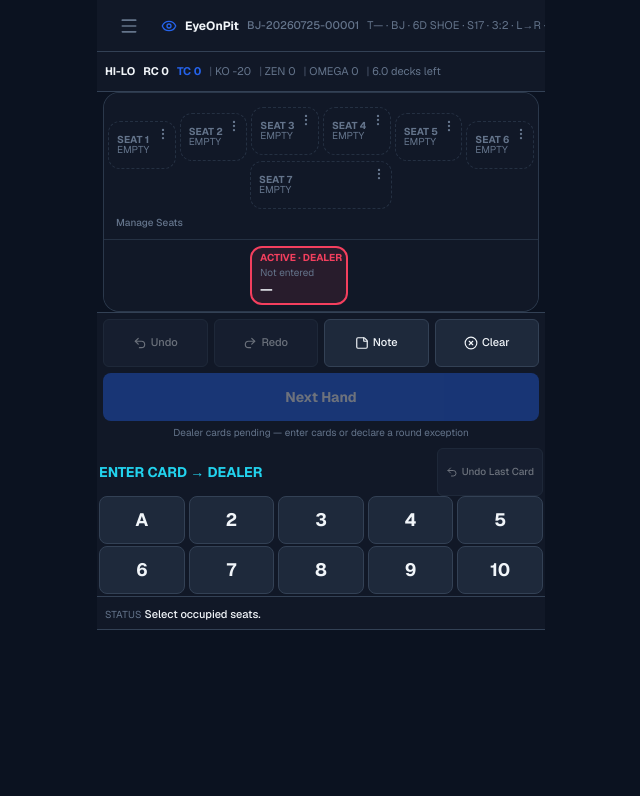
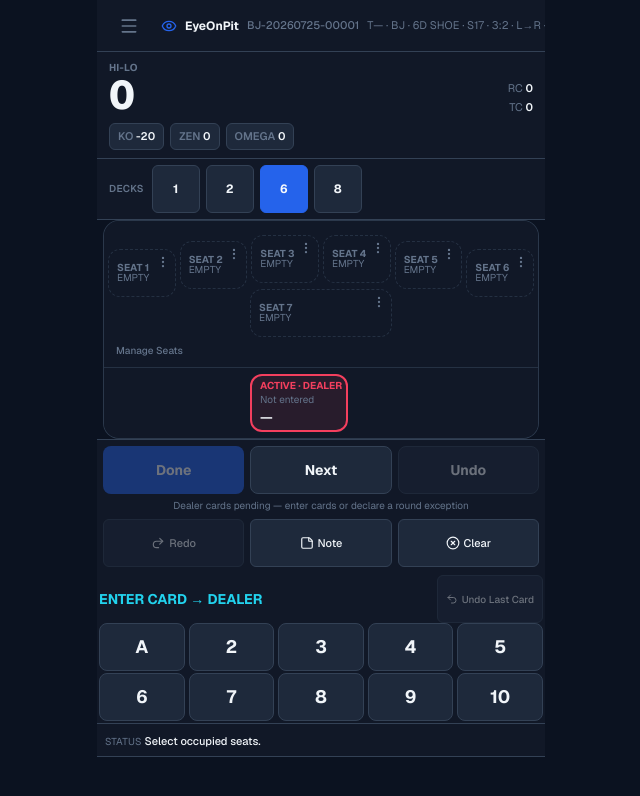
Before and after one commit to thesidfather84/eyeonpit, a Next.js app: page / in a window 1280 px wide. Both pictures are taken after a click on the button "Start With Defaults". Shown: the top 796 px of the page, without its empty margins (319-959 px from the left). Built offline with nearby package versions, Linux system fonts and the light colour scheme.

Commit message:
fix(live-ui): restore approved count and round controls
Co-Authored-By: Claude Sonnet 5 <noreply@anthropic.com>

```diff
--- a/src/components/live/CountSummaryPanel.tsx
+++ b/src/components/live/CountSummaryPanel.tsx
@@ -18,11 +18,16 @@ function formatTrueCount(value: number | null): string {
 const ABBR: Record<string, string> = { "Hi-Lo": "HI-LO", KO: "KO", Zen: "ZEN", "Omega II": "OMEGA" };
 
 /**
- * One compact strip (~40px) — receives one calculated CountSnapshot from
- * the counting engine and only formats/renders it; it never calculates a
- * count itself. Every system updates from the same card ledger; the
- * primary system (investigation.countingSystem) is emphasized, others
- * shown as quick comparison values.
+ * The count panel — receives one calculated CountSnapshot from the
+ * counting engine and only formats/renders it; it never calculates a count
+ * itself. The primary system's running count is the single largest thing
+ * on this panel (an operator glancing at the phone must be able to read it
+ * without parsing a sentence); RC/TC are smaller secondary labels next to
+ * it. Every other enabled system renders as its own equal-size chip below,
+ * wrapping onto a second line on narrow phones rather than clipping —
+ * this container never uses overflow-hidden or a fixed height that could
+ * hide a value. No system gets an arbitrary one-off color; the only color
+ * distinction is foreground (values) vs muted-foreground (labels).
  */
 export function CountSummaryPanel() {
   const { investigation, currentRound, cardEvents } = useInvestigationContext();
@@ -32,25 +37,45 @@ export function CountSummaryPanel() {
   );
   const primary = investigation.countingSystem;
   const others = COUNTING_SYSTEMS.filter((s) => s !== primary);
+  const primaryValue = snapshot[primary];
 
   return (
-    <div className="flex h-10 flex-none items-center gap-2 overflow-x-auto border-b border-border bg-surface px-2 text-[11px]">
-      <span className="shrink-0 font-bold text-foreground">{ABBR[primary]}</span>
-      <span className="shrink-0 font-bold text-foreground">
-        RC {formatSigned(snapshot[primary].running)}
+    <div className="flex flex-none flex-col gap-2 border-b border-border bg-surface px-3 py-2">
+      <div className="flex items-end justify-between gap-3">
+        <div className="min-w-0">
+          <p className="text-[10px] font-bold uppercase tracking-wide text-muted-foreground">
+            {ABBR[primary]}
+          </p>
+          <p
+            className="text-[2.5rem] font-extrabold leading-none tabular-nums text-foreground"
+            aria-label={`${ABBR[primary]} running count`}
+          >
+            {formatSigned(primaryValue.running)}
+          </p>
+        </div>
+        <div className="flex shrink-0 flex-col items-end gap-0.5 text-[11px] text-muted-foreground">
+          <span>
+            RC <span className="font-semibold text-foreground">{formatSigned(primaryValue.running)}</span>
           </span>
-      <span className="shrink-0 font-bold text-accent">
-        TC {formatTrueCount(snapshot[primary].trueCount)}
+          <span>
+            TC <span className="font-semibold text-foreground">{formatTrueCount(primaryValue.trueCount)}</span>
           </span>
+        </div>
+      </div>
+
+      {others.length > 0 && (
+        <div className="flex flex-wrap gap-1.5">
           {others.map((system) => (
-        <span key={system} className="shrink-0 text-muted-foreground">
-          <span className="text-muted-foreground/70">|</span> {ABBR[system]}{" "}
+            <span
+              key={system}
+              className="shrink-0 rounded-md border border-border bg-surface-raised px-2 py-1 text-[11px] font-semibold text-foreground"
+            >
+              <span className="text-muted-foreground">{ABBR[system]}</span>{" "}
               {formatSigned(snapshot[system].running)}
             </span>
           ))}
-      <span className="shrink-0 text-muted-foreground">
-        <span className="text-muted-foreground/70">|</span> {snapshot.decksRemaining.toFixed(1)} decks left
-      </span>
+        </div>
+      )}
     </div>
   );
 }
--- /dev/null
+++ b/src/components/live/LiveDeckSelector.tsx
@@ -0,0 +1,69 @@
+"use client";
+
+import { useState } from "react";
+import { calculateCountSnapshot } from "@/lib/counting-engine/calculateCounts";
+import { eventsInShoe } from "@/lib/counting-engine/ledger";
+import { updateGameConfigAndRecalculate } from "@/lib/db/repositories/investigations";
+import { useInvestigationContext } from "@/contexts/InvestigationContext";
+
+const DECK_PRESETS = [1, 2, 6, 8];
+
+/**
+ * Deck count must be an obvious, tappable control on the live screen
+ * itself, not just buried in Quick/Advanced Setup — but only while it's
+ * still safe to change: once any card has been recorded for the current
+ * shoe, changing shoeTotalDecks out from under it would silently corrupt
+ * decks-remaining/true-count for cards already counted, so this renders
+ * nothing past that point (Quick Setup's "risky change" confirmation flow
+ * is the correct path once a shoe is underway).
+ */
+export function LiveDeckSelector() {
+  const { investigation, currentRound, cardEvents, refresh } = useInvestigationContext();
+  const [busy, setBusy] = useState(false);
+  const snapshot = calculateCountSnapshot(
+    eventsInShoe(cardEvents, currentRound.shoeNumber),
+    investigation.shoeTotalDecks
+  );
+
+  if (snapshot.exposedCardCount > 0) return null;
+
+  async function selectDecks(n: number) {
+    if (n === investigation.shoeTotalDecks || busy) return;
+    setBusy(true);
+    try {
+      await updateGameConfigAndRecalculate(investigation.localId, { shoeTotalDecks: n });
+      await refresh();
+    } finally {
+      setBusy(false);
+    }
+  }
+
+  return (
+    <div className="flex flex-none items-center gap-2 border-b border-border bg-surface px-3 py-1.5">
+      <span className="shrink-0 text-[10px] font-semibold uppercase tracking-wide text-muted-foreground">
+        Decks
+      </span>
+      <div className="flex gap-1.5">
+        {DECK_PRESETS.map((n) => {
+          const selected = investigation.shoeTotalDecks === n;
+          return (
+            <button
+              key={n}
+              type="button"
+              disabled={busy}
+              aria-pressed={selected}
+              onClick={() => selectDecks(n)}
+              className={`tap-target rounded-md border px-3 text-xs font-bold disabled:opacity-40 ${
+                selected
+                  ? "border-accent bg-accent text-accent-foreground"
+                  : "border-border bg-surface-raised text-foreground"
+              }`}
+            >
+              {n}
+            </button>
+          );
+        })}
+      </div>
+    </div>
+  );
+}
--- a/src/components/live/LiveScreen.tsx
+++ b/src/components/live/LiveScreen.tsx
@@ -3,6 +3,7 @@
 import { useInvestigationContext } from "@/contexts/InvestigationContext";
 import { LiveHeader } from "./LiveHeader";
 import { CountSummaryPanel } from "./CountSummaryPanel";
+import { LiveDeckSelector } from "./LiveDeckSelector";
 import { TableMap } from "./TableMap";
 import { ActiveSeatHeader } from "./ActiveSeatHeader";
 import { HandStatusLine } from "./HandStatusLine";
@@ -14,19 +15,19 @@ import { RoundControlsRow } from "./RoundControlsRow";
 
 /**
  * One scroll container for the whole screen below the header — never two.
- * The live-entry core (header, count summary, table map, round controls,
- * active context, card keypad, wager) are plain `flex-none` siblings, each
- * its natural height, in their original order; only the secondary stuff
- * below (player actions, guidance) sits in the single `overflow-y-auto`
- * region and scrolls out of view. An operator mid-hand should never lose
- * the seat/dealer selector, the round controls, the keypad, or the wager
- * just because they scrolled to tap a result — and never has to deal with a
- * second, nested scrollbar to do so.
+ * The live-entry core (header, count summary, deck selector, table map,
+ * active context, round controls, card keypad, wager) are plain
+ * `flex-none` siblings, each its natural height, in their original order;
+ * only the secondary stuff below (player actions, guidance) sits in the
+ * single `overflow-y-auto` region and scrolls out of view. An operator
+ * mid-hand should never lose the seat/dealer selector, the round controls,
+ * the keypad, or the wager just because they scrolled to tap a result —
+ * and never has to deal with a second, nested scrollbar to do so.
  *
- * RoundControlsRow (Undo/Redo/Note/Clear/Next Hand) sits directly beneath
- * TableMap, in the sticky core, per the arch-layout redesign — the primary
- * round-advance action lives right under the table graphic it acts on,
- * ahead of the active-seat/keypad/wager controls below it.
+ * RoundControlsRow (Done/Next/Undo, plus the secondary Redo/Note/Clear
+ * row) sits directly above CardEntryPad — the primary forward control
+ * lives immediately next to the keypad it acts on, never at the bottom of
+ * the page behind scrollable content.
  *
  * History, Reports, Export, Settings, and Help open as overlays from the
  * header's Menu — the operator never leaves this screen during a live
@@ -47,10 +48,11 @@ export function LiveScreen() {
     <div className="flex h-full flex-col overflow-hidden bg-background">
       <LiveHeader />
       <CountSummaryPanel />
+      <LiveDeckSelector />
 
       <TableMap />
+      {activeSeat != null && <ActiveSeatHeader target={activeSeat} />}
       <RoundControlsRow />
-      {activeSeat != null && <ActiveSeatHeader target={activeSeat} />}
       <CardEntryPad />
       {activeSeatEnabled && <QuickBetPanel target={activeSeat!} />}
 
--- a/src/components/live/QuickSetupSheet.tsx
+++ b/src/components/live/QuickSetupSheet.tsx
@@ -39,7 +39,7 @@ const FORMAT_OPTIONS: { value: BlackjackFormat; label: string }[] = [
   { value: "shoe", label: "Shoe Game" },
 ];
 
-const DECK_PRESETS = [4, 6, 8];
+const DECK_PRESETS = [1, 2, 6, 8];
 const RULE_PROFILE_OPTIONS: RuleProfileId[] = ["standard", "3-2-h17", "3-2-s17", "6-5-h17", "custom"];
 
 const optionButton = (active: boolean) =>
--- a/src/components/live/RoundControlsRow.tsx
+++ b/src/components/live/RoundControlsRow.tsx
@@ -1,20 +1,27 @@
 "use client";
 
 import { useState } from "react";
-import { Redo2, StickyNote, Undo2, XCircle } from "lucide-react";
+import { Redo2, StickyNote, XCircle } from "lucide-react";
 import { useInvestigationContext } from "@/contexts/InvestigationContext";
 import { canCompleteRound } from "@/lib/utils/roundValidation";
-import { useTerminology } from "@/hooks/useTerminology";
 import { AddNoteSheet } from "./AddNoteSheet";
 
 /**
- * Sits directly beneath TableMap in LiveScreen's sticky core — always
- * visible, never scrolled out of view. One primary action, "Complete
- * Round": disabled until canCompleteRound() passes, and on tap it
- * saves the round and begins the next one in the same shoe immediately — no
- * separate "Start Next Round" tap, nothing else to ask. An accidental
- * completion is corrected with the same Undo used for every other mistake,
- * not a special-case button.
+ * Done / Next / Undo — the three controls an operator reaches for
+ * constantly, grouped together directly above the card keypad as the most
+ * prominent row here. Redo/Note/Clear are real but rarer actions, so they
+ * sit in a smaller secondary row beneath instead of competing for the same
+ * visual weight — and the primary forward control never lives at the
+ * bottom of the page behind scrollable content.
+ *
+ * Done and Next are deliberately separate (not fused into one "complete
+ * and advance" tap): Done locks the round (completeRound — the existing
+ * "Complete Round" primitive). Next moves forward using whichever of the
+ * two existing advance primitives applies — advanceToNext (the next
+ * required card-entry position, e.g. dealer -> seat1 -> seat2 in guided
+ * mode) while the round is still open, or nextRound once Done has already
+ * locked it. There is exactly one way to complete a round and exactly one
+ * way to advance — never two competing "finish this round" buttons.
  */
 export function RoundControlsRow() {
   const {
@@ -25,26 +32,57 @@ export function RoundControlsRow() {
     undo,
     redo,
     clearActiveEntry,
-    completeRoundAndAdvance,
+    completeRound,
+    advanceToNext,
+    nextRound,
     busy,
   } = useInvestigationContext();
   const [noteOpen, setNoteOpen] = useState(false);
-  const t = useTerminology();
 
   const isActive = investigation.status === "active";
   const check = canCompleteRound(investigation, currentRound);
 
+  function handleNext() {
+    if (currentRound.completed) {
+      nextRound();
+    } else {
+      advanceToNext();
+    }
+  }
+
   return (
     <div className="flex-none border-t border-border bg-surface p-1.5">
-      <div className="mb-1.5 grid grid-cols-4 gap-1.5">
+      <div className="grid grid-cols-3 gap-1.5">
+        <button
+          onClick={completeRound}
+          disabled={busy || !isActive || currentRound.completed || !check.canComplete}
+          aria-label="Done — complete this round"
+          className="tap-target flex items-center justify-center rounded-lg bg-accent text-sm font-bold text-accent-foreground disabled:opacity-40"
+        >
+          Done
+        </button>
+        <button
+          onClick={handleNext}
+          disabled={busy || !isActive}
+          aria-label="Next"
+          className="tap-target flex items-center justify-center rounded-lg border border-border bg-surface-raised text-sm font-bold text-foreground disabled:opacity-40"
+        >
+          Next
+        </button>
         <button
           onClick={undo}
           disabled={!canUndo || busy}
           aria-label="Undo"
-          className="tap-target flex items-center justify-center gap-1 rounded-md border border-border bg-surface-raised text-[11px] font-medium text-foreground disabled:opacity-40"
+          className="tap-target flex items-center justify-center rounded-lg border border-border bg-surface-raised text-sm font-bold text-foreground disabled:opacity-40"
         >
-          <Undo2 className="h-3.5 w-3.5" aria-hidden /> Undo
+          Undo
         </button>
+      </div>
+      {!currentRound.completed && !check.canComplete && (
+        <p className="mt-1 text-center text-[10px] text-muted-foreground">{check.reasons[0]}</p>
+      )}
+
+      <div className="mt-1.5 grid grid-cols-3 gap-1.5">
         <button
           onClick={redo}
           disabled={!canRedo || busy}
@@ -71,18 +109,6 @@ export function RoundControlsRow() {
         </button>
       </div>
 
-      <button
-        onClick={completeRoundAndAdvance}
-        disabled={busy || !isActive || !check.canComplete}
-        style={{ paddingBottom: "env(safe-area-inset-bottom)" }}
-        className="tap-target w-full rounded-lg bg-accent text-sm font-bold text-accent-foreground disabled:opacity-40"
-      >
-        {t.completeRound}
-      </button>
-      {!check.canComplete && (
-        <p className="mt-1 text-center text-[10px] text-muted-foreground">{check.reasons[0]}</p>
-      )}
-
       {noteOpen && <AddNoteSheet onClose={() => setNoteOpen(false)} />}
     </div>
   );
```
Also changed, not shown: src/components/live/EmptyConsole.tsx (+44 -1 lines). Lines whose indentation alone changed are shown as unchanged.
